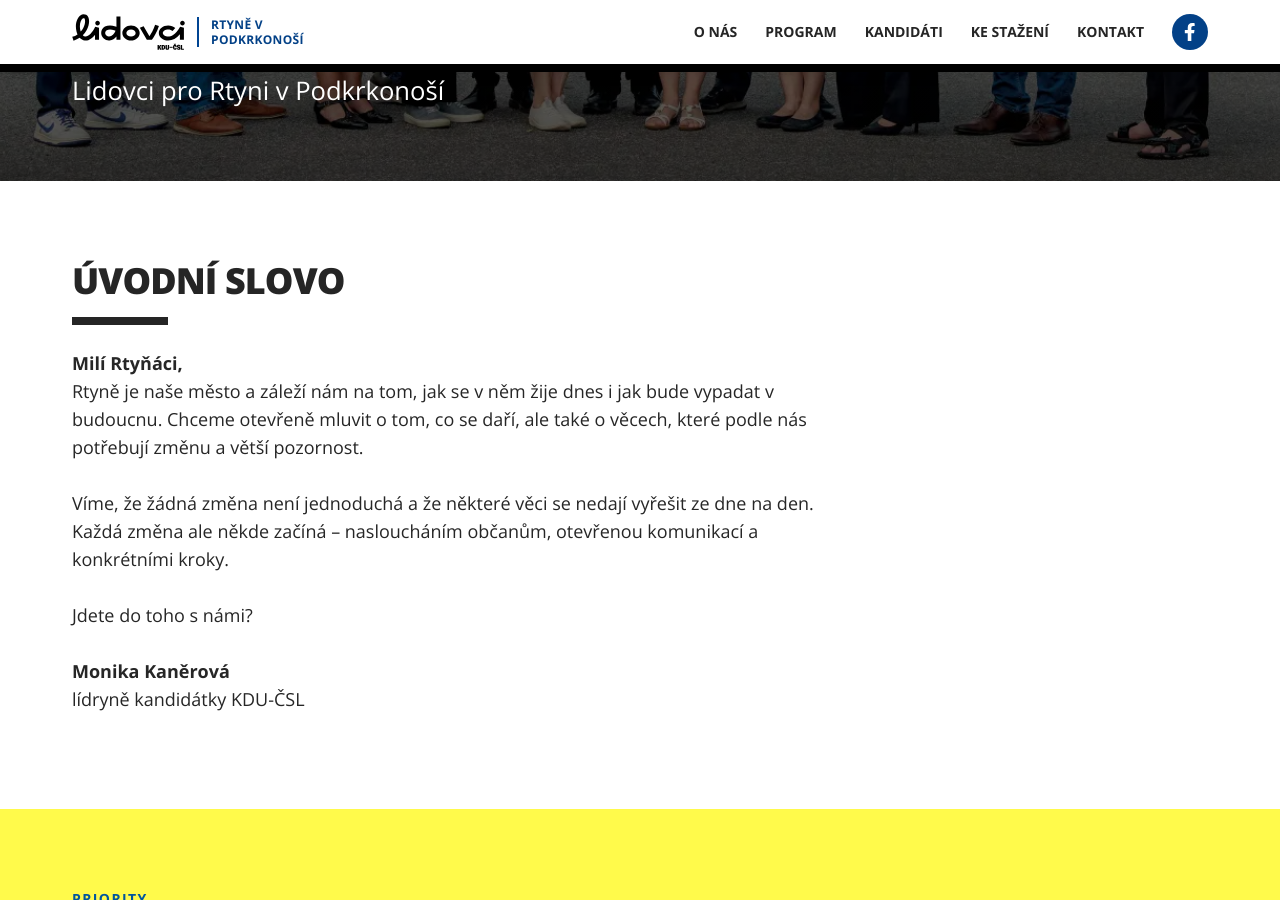
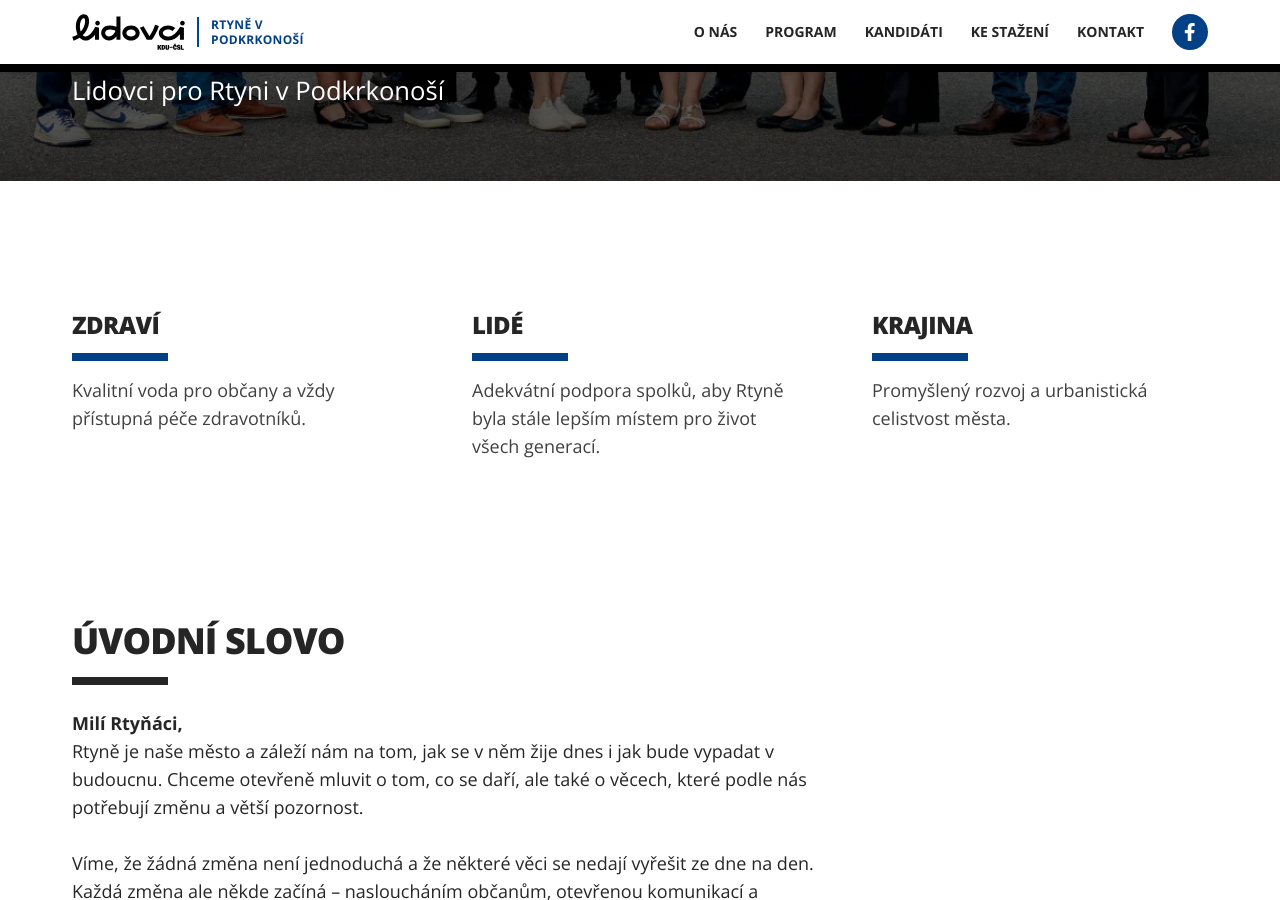
Before and after one commit to mtjns/lidovcirtyne, a Jekyll site: the page built from index.html, in a window 1280 px wide and 900 px high, scrolled down 719 px. Built offline with Jekyll 4.4.1, drawn with Linux system fonts in a browser that asks for light colours.

Commit message:
show priority section

```diff
--- a/assets/css/style.css
+++ b/assets/css/style.css
@@ -969,8 +969,12 @@ a {
   gap: 1.75rem;
 }
 
-.gap-8 {
-  gap: 2rem;
+.gap-\[4\] {
+  gap: 4;
+}
+
+.gap-\[4rem\] {
+  gap: 4rem;
 }
 
 .gap-x-12 {
--- a/index.html
+++ b/index.html
@@ -19,6 +19,27 @@ description: "Místní organizace KDU-ČSL v Rtyni v Podkrkonoší — Noví lid
   </div>
 </section>
 
+<section id="priority" class="container-lidovci py-20 scroll-mt-24">
+  <div class="grid gap-[4rem] sm:grid-cols-3 mt-12">
+    <div>
+      <h3 class="text-2xl mb-3">Zdraví</h3>
+      <span class="thick-rule-blue mb-4"></span>
+      <p class="text-neutral-700">Kvalitní voda pro občany a vždy přístupná péče zdravotníků.</p>
+    </div>
+    <div>
+      <h3 class="text-2xl mb-3">Lidé</h3>
+      <span class="thick-rule-blue mb-4"></span>
+      <p class="text-neutral-700">Adekvátní podpora spolků, aby Rtyně byla stále lepším místem pro život všech generací.
+      </p>
+    </div>
+    <div>
+      <h3 class="text-2xl mb-3">Krajina</h3>
+      <span class="thick-rule-blue mb-4"></span>
+      <p class="text-neutral-700">Promyšlený rozvoj a urbanistická celistvost města.</p>
+    </div>
+  </div>
+</section>
+
 <!-- O NÁS -->
 <section id="o-nas" class="container-lidovci py-20 scroll-mt-24">
   <div class="max-w-3xl">
@@ -37,24 +58,6 @@ description: "Místní organizace KDU-ČSL v Rtyni v Podkrkonoší — Noví lid
       <strong>Monika Kaněrová</strong><br>
       lídryně kandidátky KDU-ČSL
     </p>
-  </div>
-
-  <div class="grid gap-8 sm:grid-cols-3 mt-12 hidden">
-    <div>
-      <h3 class="text-2xl mb-3">Rodina</h3>
-      <span class="thick-rule-blue mb-4"></span>
-      <p class="text-neutral-700">Rodina jako základ zdravé a soudržné společnosti.</p>
-    </div>
-    <div>
-      <h3 class="text-2xl mb-3">Zodpovědnost</h3>
-      <span class="thick-rule-blue mb-4"></span>
-      <p class="text-neutral-700">Zodpovědnost za město i krajinu Podkrkonoší.</p>
-    </div>
-    <div>
-      <h3 class="text-2xl mb-3">Slušnost</h3>
-      <span class="thick-rule-blue mb-4"></span>
-      <p class="text-neutral-700">Slušnost a transparentnost ve veřejném životě.</p>
-    </div>
   </div>
 </section>
 
@@ -115,7 +118,8 @@ description: "Místní organizace KDU-ČSL v Rtyni v Podkrkonoší — Noví lid
           <span class="thick-rule-blue mb-3"></span>
           <h3 class="text-lg leading-tight">{{ person.name }}</h3>
           {% if person.job %}<p class="eyebrow mt-1">{{ person.job }}</p>{% endif %}
-          {% if person.bio and person.bio != "" %}<p class="text-neutral-700 mt-3 text-sm text-justify">{{ person.bio }}</p>{%
+          {% if person.bio and person.bio != "" %}<p class="text-neutral-700 mt-3 text-sm text-justify">{{ person.bio }}
+          </p>{%
           endif %}
         </div>
       </div>
@@ -134,7 +138,8 @@ description: "Místní organizace KDU-ČSL v Rtyni v Podkrkonoší — Noví lid
       <p class="text-lg text-neutral-800">Volební materiály ke stažení.</p>
     </div>
 
-    <a href="{{ '/assets/files/baner_velky.pdf' | relative_url }}" download="Lidovci Rtyně - volební plakát.pdf" target="_blank" rel="noopener"
+    <a href="{{ '/assets/files/baner_velky.pdf' | relative_url }}" download="Lidovci Rtyně - volební plakát.pdf"
+      target="_blank" rel="noopener"
       class="group flex items-center gap-5 bg-lidovci-white border-2 border-lidovci-ink p-5 max-w-xl hover:bg-lidovci-blue-light transition-colors">
       <svg class="w-12 h-12 shrink-0 text-lidovci-blue" fill="none" stroke="currentColor" stroke-width="2"
         viewBox="0 0 24 24" aria-hidden="true">
@@ -142,10 +147,12 @@ description: "Místní organizace KDU-ČSL v Rtyni v Podkrkonoší — Noví lid
           d="M9 12h6m-6 4h6m2 5H7a2 2 0 01-2-2V5a2 2 0 012-2h7l5 5v11a2 2 0 01-2 2z" />
       </svg>
       <span class="min-w-0">
-        <span class="block text-lg font-heading font-black uppercase tracking-tight text-lidovci-blue">Volební plakát</span>
+        <span class="block text-lg font-heading font-black uppercase tracking-tight text-lidovci-blue">Volební
+          plakát</span>
         <span class="block text-sm text-neutral-700">PDF · 4,3 MB</span>
       </span>
-      <span class="ml-auto shrink-0 font-heading font-bold uppercase text-sm text-lidovci-blue group-hover:underline decoration-lidovci-yellow decoration-2 underline-offset-4">Stáhnout</span>
+      <span
+        class="ml-auto shrink-0 font-heading font-bold uppercase text-sm text-lidovci-blue group-hover:underline decoration-lidovci-yellow decoration-2 underline-offset-4">Stáhnout</span>
     </a>
   </div>
 </section>
```
